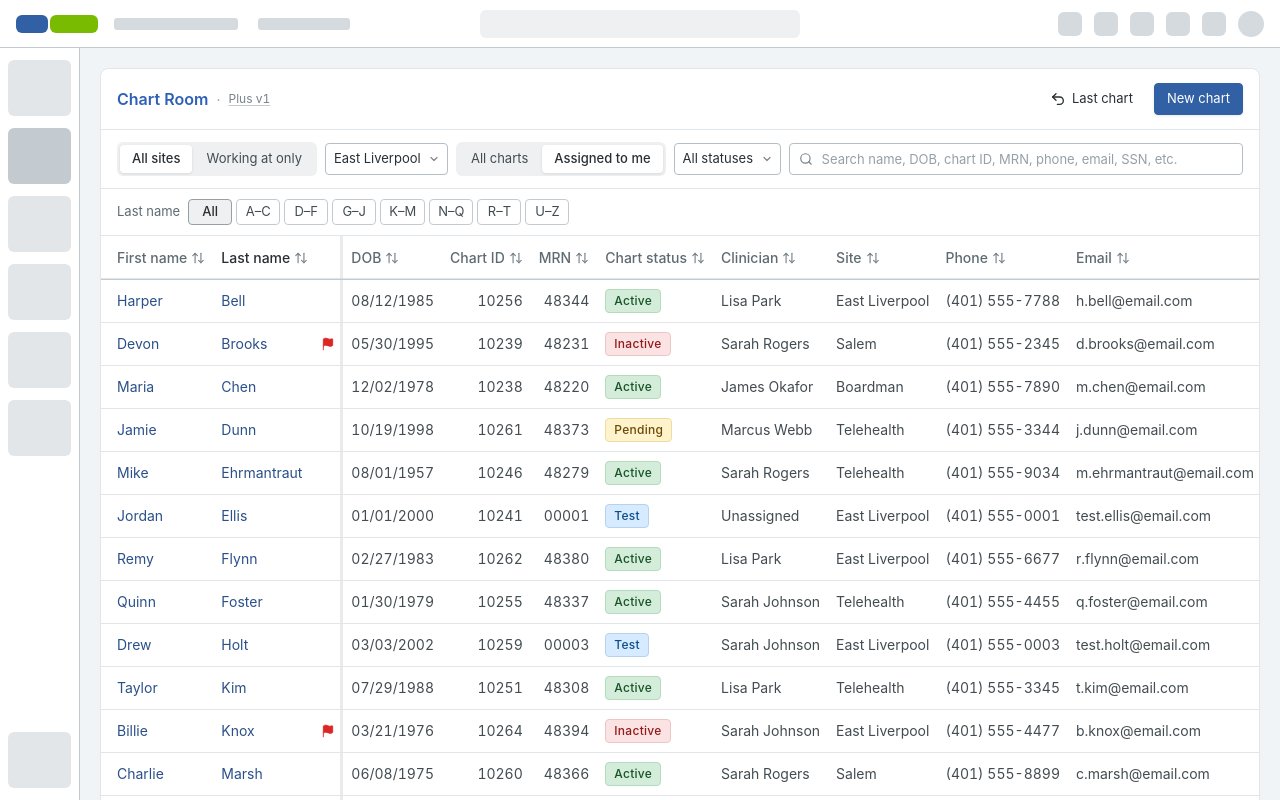
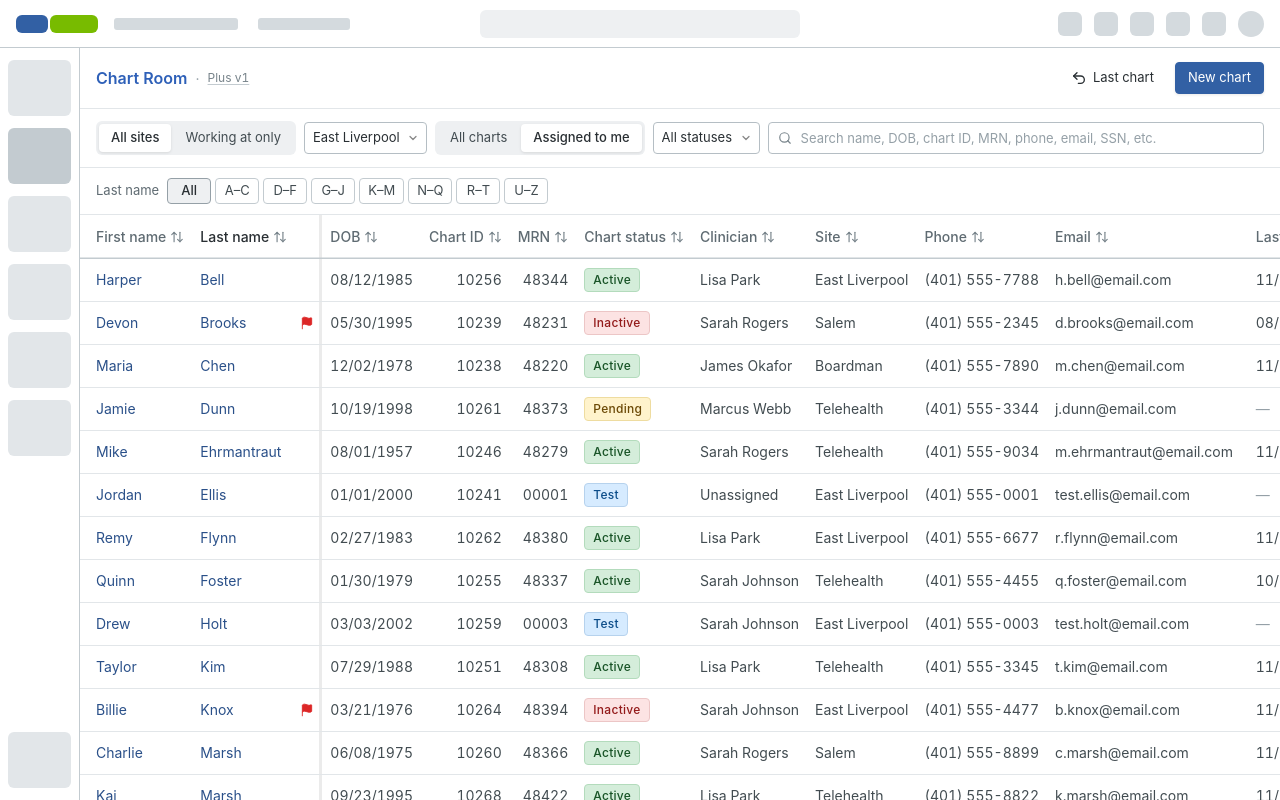
Before and after one commit to timagineer/client, a plain HTML site: page auth/ica/Quantum/DO-16551/index-001.html in a window 1280 px wide. Drawn offline with Linux system fonts and the light colour scheme.

Commit message:
style: DO-16551 — comment out card border/radius and shell padding

```diff
--- a/auth/ica/Quantum/DO-16551/index-001.html
+++ b/auth/ica/Quantum/DO-16551/index-001.html
@@ -1320,13 +1320,13 @@
 
     .shell {
       min-width: 0;
-      padding: 20px;
+      /* padding: 8px; */
     }
 
     .card {
       background: var(--surface);
-      border: 1px solid var(--line);
-      border-radius: 8px
+      /* border: 1px solid var(--line); */
+      /* border-radius: 8px */
     }
 
     .head {
```
